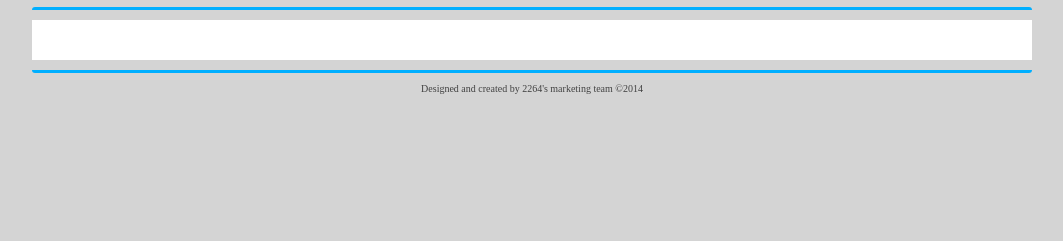
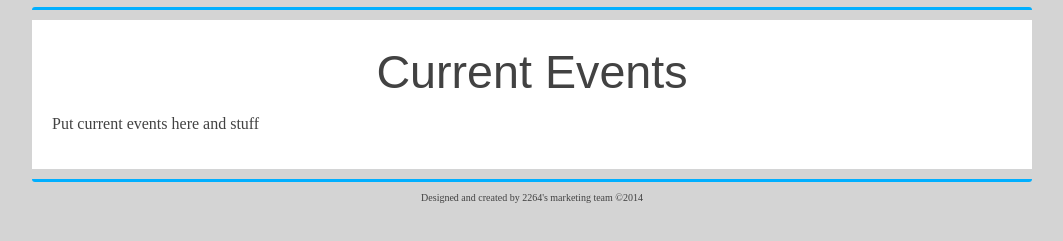
Before and after one commit to astronauticalAuthor/team2264, a plain HTML site: page current.html in a window 1280 px wide. Shown: the part 161-402 px from the top of the page, without its empty margins (108-1171 px from the left). Drawn offline with Linux system fonts and the light colour scheme.

Commit message:
Simple font point adjustment for h2 headings, finishing up stylings

```diff
--- a/current.html
+++ b/current.html
@@ -36,7 +36,8 @@
 
 		<div id="main">
 
-
+			<h2>Current Events</h2>
+			<p>Put current events here and stuff</p>
 
 		</div>
 
--- a/style.css
+++ b/style.css
@@ -140,7 +140,7 @@ h1{
 h2 {
 	margin-top: 5px;
 	margin-bottom: 15px;
-	font-size: 40pt;
+	font-size: 35pt;
 }
 
 h3 {
```
Also changed, not shown: calendar.html (+2 -0 lines).
